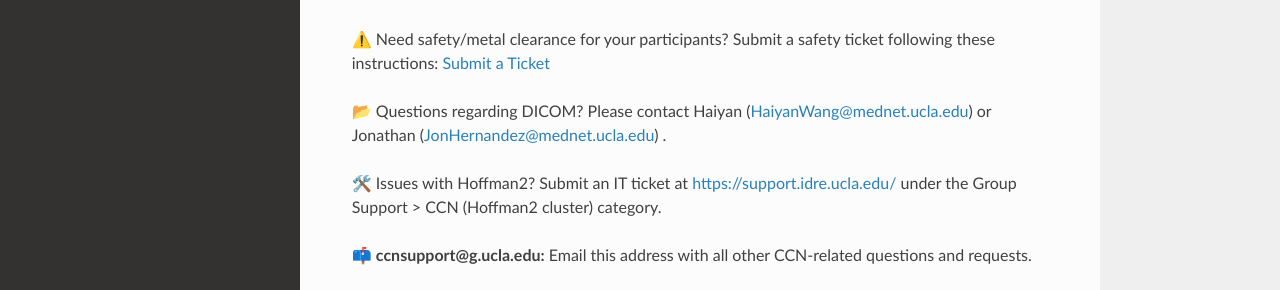
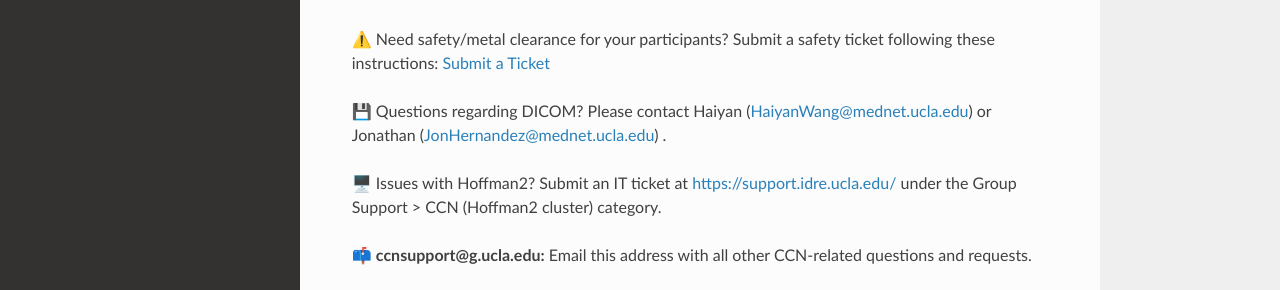
Before and after one commit to CCN-Support/CCN_Wiki, a Sphinx documentation site: the page built from docs/source/index.rst, in a window 1280 px wide and 978 px high. Shown: the part 521-811 px from the top of the window. Built offline with Sphinx 7.4.7 and the Read the Docs theme 3.1.0, drawn with Linux system fonts in a browser that asks for light colours.

```diff
--- a/docs/source/index.rst
+++ b/docs/source/index.rst
@@ -22,8 +22,8 @@ At-A-Glance Contacts
 
 ⚠️ Need safety/metal clearance for your participants? Submit a safety ticket following these instructions: `Submit a Ticket <https://docs.google.com/document/d/13g-DVRauCgZAkScw0D5j03cCPeCiu2Fi/edit/>`_
 
-📂 Questions regarding DICOM? Please contact Haiyan (HaiyanWang@mednet.ucla.edu) or Jonathan (JonHernandez@mednet.ucla.edu) .
+💾 Questions regarding DICOM? Please contact Haiyan (HaiyanWang@mednet.ucla.edu) or Jonathan (JonHernandez@mednet.ucla.edu) .
 
-🛠️ Issues with Hoffman2? Submit an IT ticket at `<https://support.idre.ucla.edu/>`_ under the Group Support > CCN (Hoffman2 cluster) category.
+🖥️ Issues with Hoffman2? Submit an IT ticket at `<https://support.idre.ucla.edu/>`_ under the Group Support > CCN (Hoffman2 cluster) category.
 
 📫 **ccnsupport@g.ucla.edu:** Email this address with all other CCN-related questions and requests.
```
